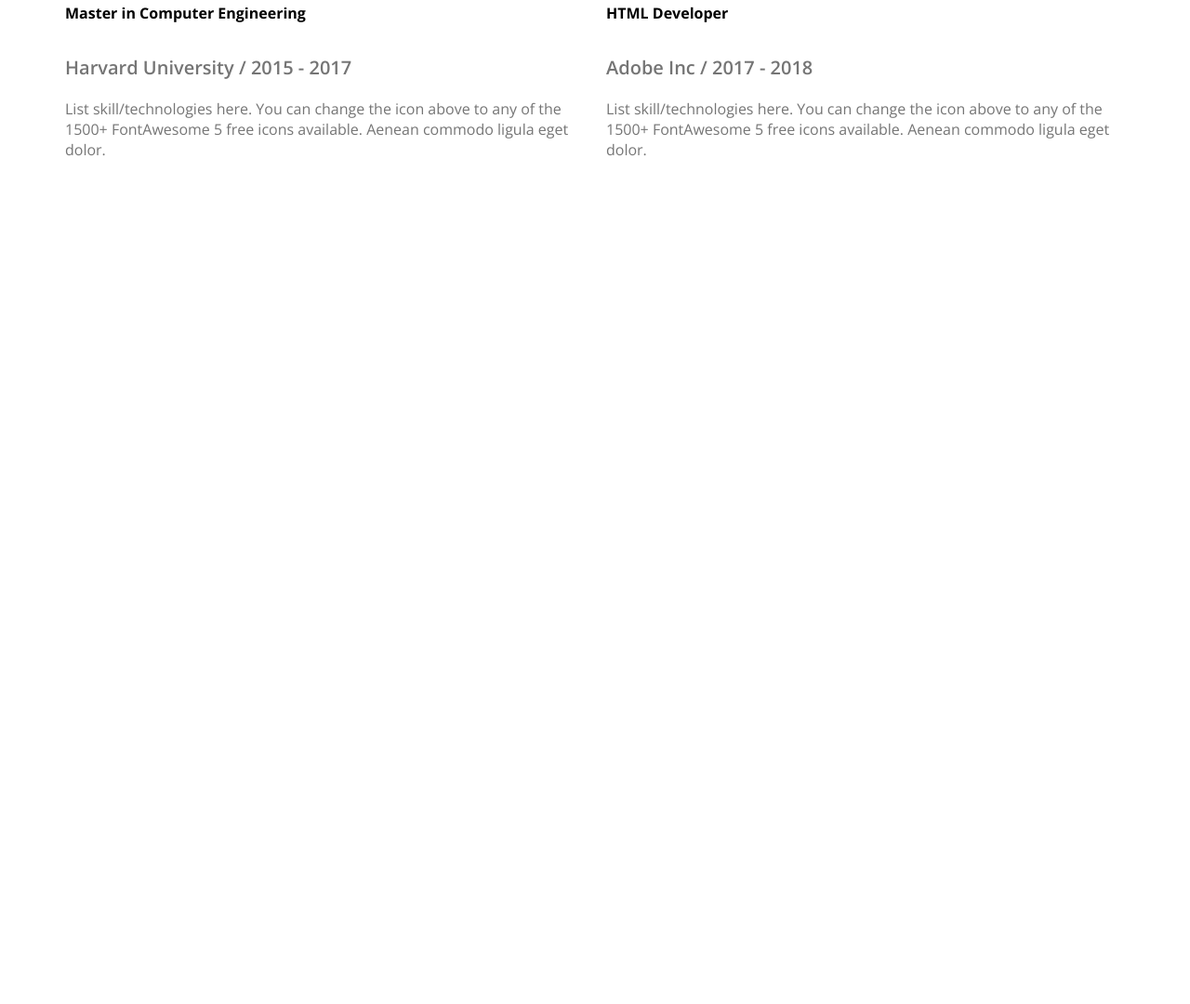
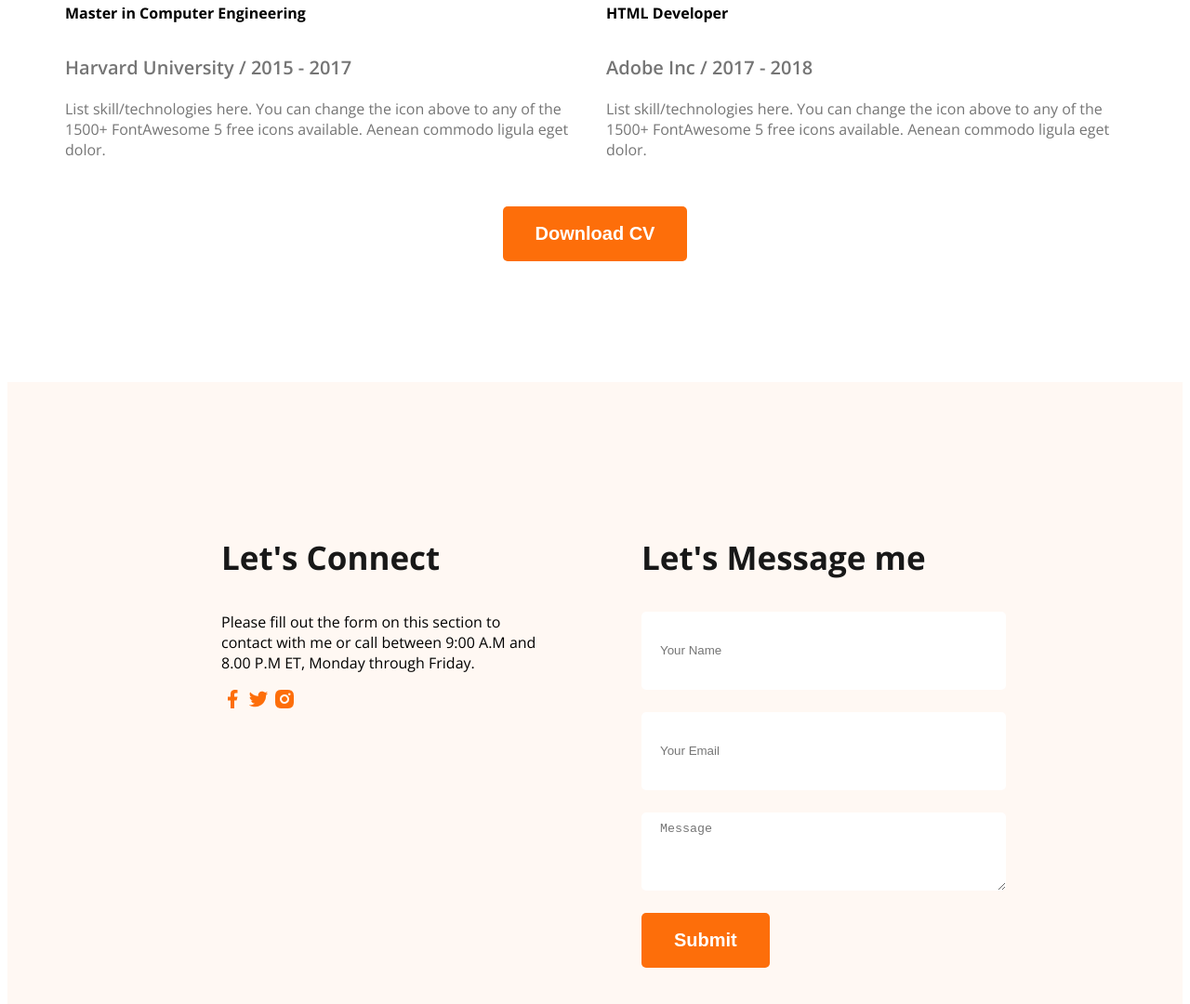
Before and after one commit to Juthi-79/web-dev-portfolio, a plain HTML site: page index.html in a window 1280 px wide. Shown: the part 2992-4072 px from the top of the page at 93% size. Before the commit the page ends 3294 px from the top, so only its background shows below. Drawn offline with nearby package versions, Linux system fonts and the light colour scheme.

Commit message:
final commit

```diff
--- a/index.html
+++ b/index.html
@@ -82,7 +82,7 @@
             </div>
         </section>
         <section class="resume">
-            <h3 class="section-title">A Summery of My Resume</h3>
+            <h3 class="section-title text-center">A Summery of My Resume</h3>
             <div class="resume-container">
                 <div class="resume-column">
                     <h3 class="resume-column-title">My Education</h3>
@@ -125,10 +125,30 @@
                     </div>
                 </div>
             </div>
+            <div class="text-center resume-download-cv">
+                <button class="btn-primary">Download CV</button>
+            </div>
         </section>
     </main>
-    <footer>
-
+    <footer class="secondary-bg">
+        <div class="footer-column">
+            <h3 class="section-title">Let's Connect</h3>
+            <p>Please fill out the form on this section to contact with me or call between 9:00 A.M and 8.00 P.M ET, Monday through Friday.</p>
+            <div>
+                <a href=""><img src="images/icons/facebook.png" alt=""></a>
+                <a href=""><img src="images/icons/twitter.png" alt=""></a>
+                <a href=""><img src="images/icons/insta.png" alt=""></a>
+            </div>
+        </div>
+        <div class="footer-column">
+            <h3 class="section-title">Let's Message me</h3>
+            <form action="">
+                <input type="text" class="text" name="" id="" placeholder="Your Name">
+                <input type="email" name="" id="" placeholder="Your Email">
+                <textarea name="" id="" cols="30" rows="10" placeholder="Message"></textarea>
+                <input class="btn-primary" type="submit" value="Submit">
+            </form>
+        </div>
     </footer>
 </body>
 </html>
--- a/styles/portfolio.css
+++ b/styles/portfolio.css
@@ -162,3 +162,24 @@ main section{
 .resume-download-cv{
     margin-top: 50px;
 }
+
+/* footer styles */
+footer{
+    padding: 130px 230px;
+    display: flex;
+    gap: 100px;
+}
+.footer-column{
+    width: 50%;
+}
+
+footer input[type="text"], footer input[type="email"], footer textarea{
+    height: 64px;
+    border-radius: 5px;
+    background-color: white;
+    display: block;
+    width: 100%;
+    padding: 10px 20px;
+    margin-bottom: 24px;
+    border: none;
+}
```
